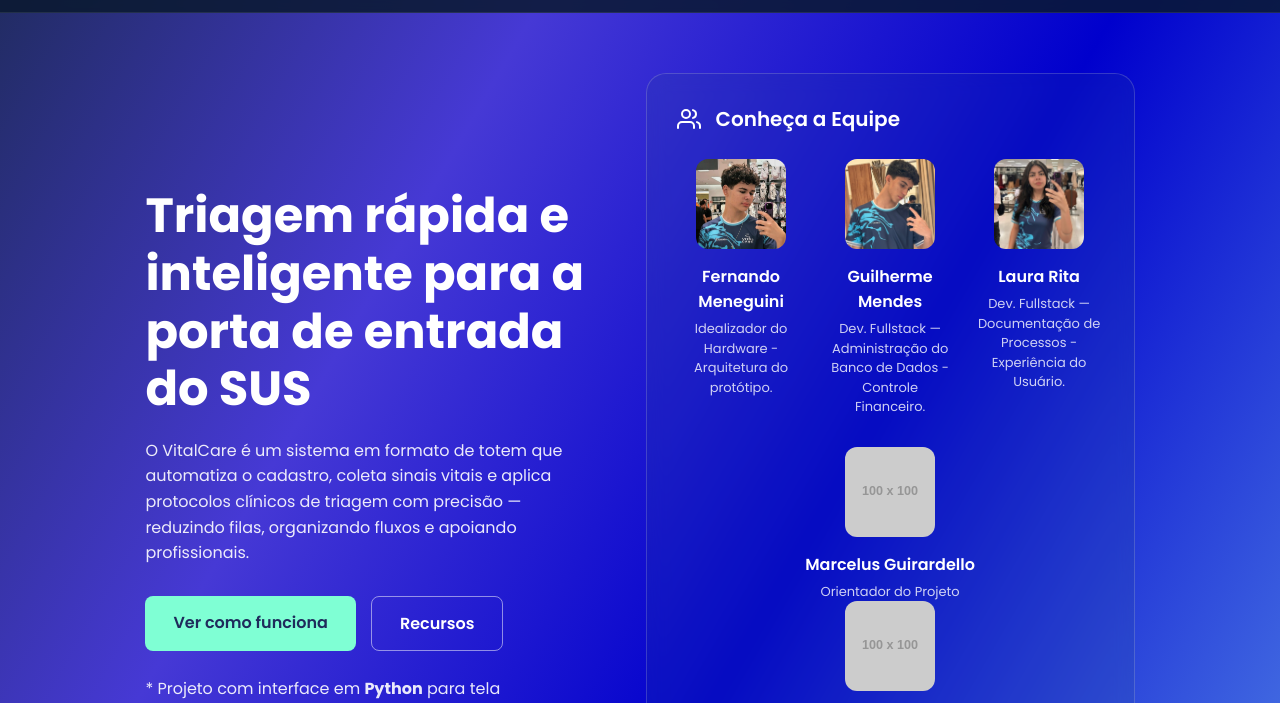
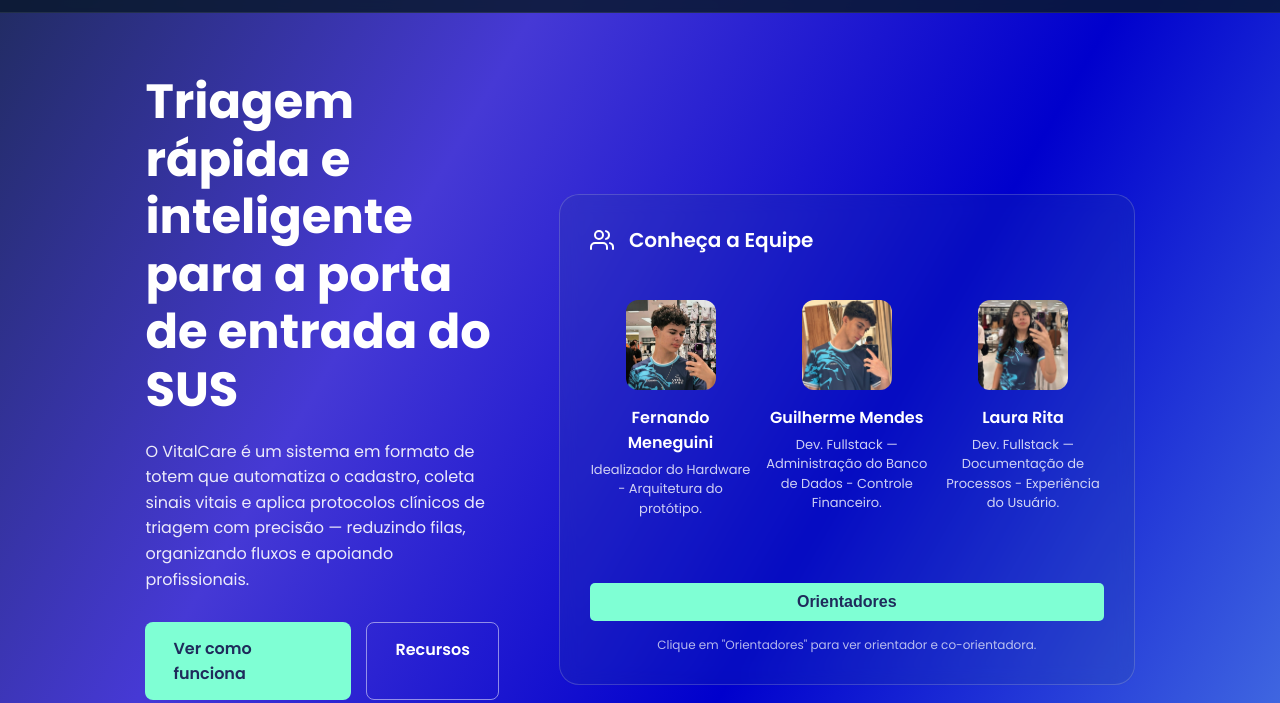
Before and after one commit to VitalCare-BTCH/Site-Oficial-Vital-Care, a plain HTML site: page index.html in a window 1280 px wide. Shown: the part 68-771 px from the top of the page. Drawn offline with nearby package versions, Linux system fonts and the light colour scheme; placeholder pictures from the web are drawn by us.

Commit message:
Update style.css

```diff
--- a/style.css
+++ b/style.css
@@ -564,3 +564,52 @@ header {
         padding: 30px;
     }
 }
+.team-card {
+    /* Garante que o conteúdo que desliza não afete o layout */
+    position: relative;
+}
+
+.team-slider-wrapper {
+    /* A 'janela' por onde veremos o conteúdo. Esconde o que estiver fora. */
+    overflow: hidden;
+    width: 100%;
+}
+
+.team-slider-container {
+    /* Contêiner flexível com o dobro da largura para abrigar os dois slides */
+    display: flex;
+    width: 200%;
+    /* Animação suave ao mover */
+    transition: transform 0.6s ease-in-out;
+}
+
+.team-members, .team-mentors {
+    /* Cada slide ocupa exatamente metade do contêiner (100% da área visível) */
+    width: 50%;
+    display: flex;
+    justify-content: space-around;
+    align-items: flex-start; /* Alinha os cards na parte superior */
+    padding: 20px 0;
+    gap: 15px; /* Espaçamento entre os cards */
+}
+
+/* Classe que será adicionada/removida via JavaScript */
+.team-slider-container.show-mentors {
+    /* Desloca o contêiner para a esquerda em 50%, revelando o segundo slide */
+    transform: translateX(-50%);
+}
+
+.mentors-button {
+    /* Estilização básica para o botão parecer com o link anterior */
+    cursor: pointer;
+    border: none;
+    background-color: #7FFFD4; /* Cor de exemplo */
+    padding: 10px 20px;
+    border-radius: 5px;
+    font-weight: 600;
+    margin-top: 15px;
+}
+
+.mentors-button:hover {
+    background-color: #7FFFD4; /* Cor de exemplo */
+}
```
